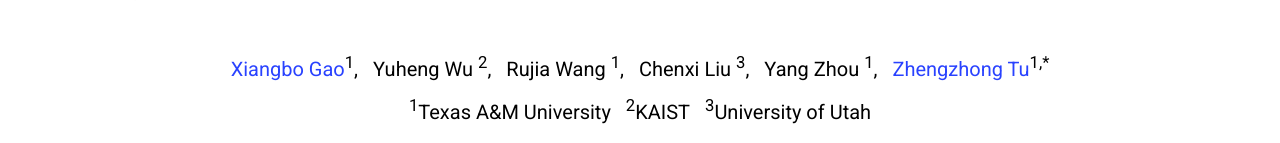
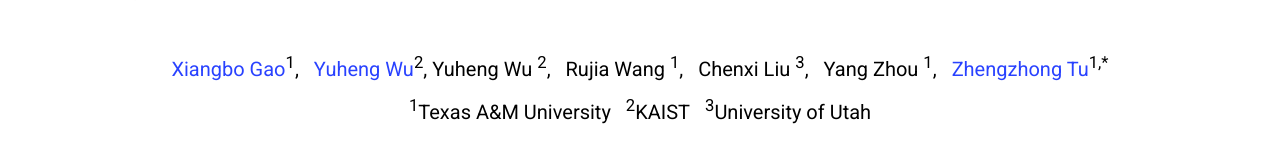
Before and after one commit to XiangboGaoBarry/LangCoop, a plain HTML site: page index.html in a window 1280 px wide. Shown: the part 992-1135 px from the top of the page. Drawn offline with nearby package versions, Linux system fonts and the light colour scheme; a web font is replaced by a local one.

Commit message:
Add author info

```diff
--- a/section.html
+++ b/section.html
@@ -25,7 +25,7 @@
                 <a href="https://www.xiangbogao.com/">Xiangbo Gao</a><sup>1</sup>,
               </span>
               <span class="author-block">
-                <!-- <a href="">Runsheng Xu</a><sup>2</sup>, -->
+                <a href="https://wyhallenwu.github.io/">Yuheng Wu</a><sup>2</sup>,
                 Yuheng Wu <sup>2</sup>,
               </span>
               <span class="author-block">
```
